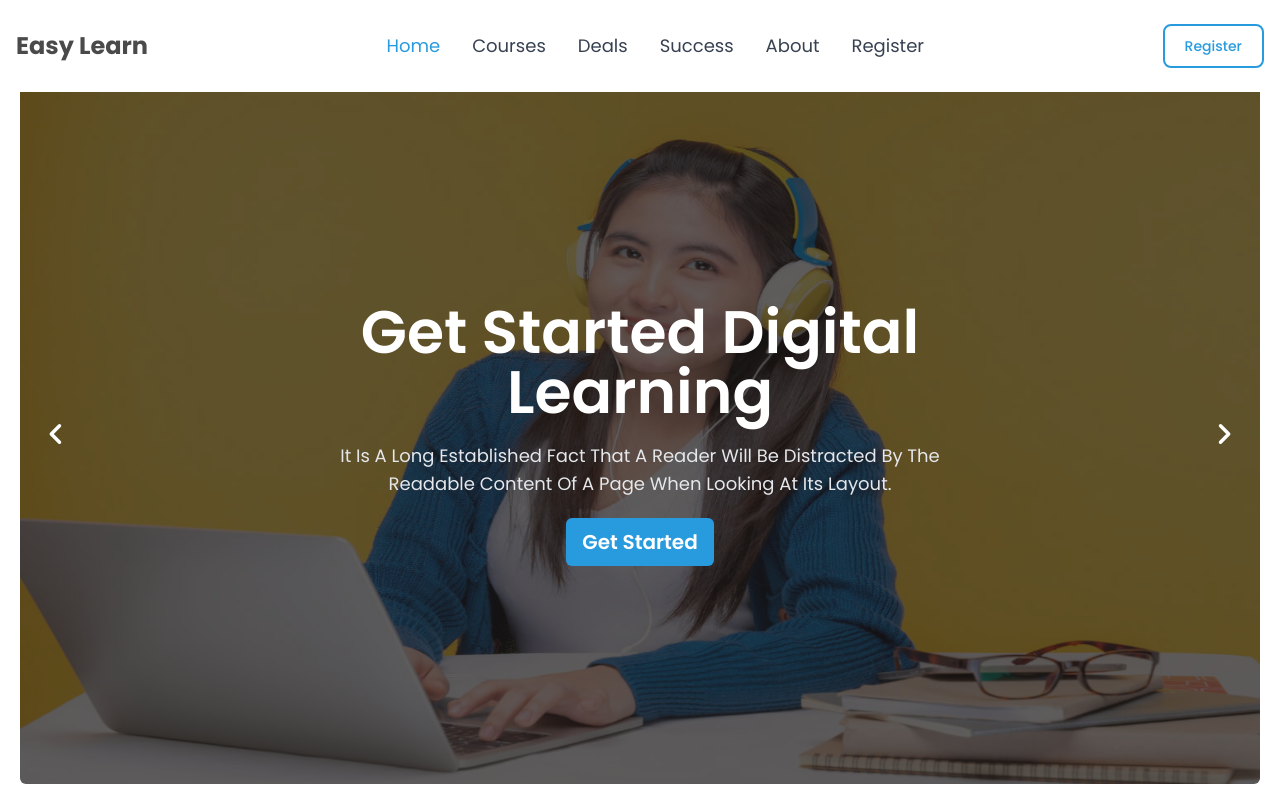
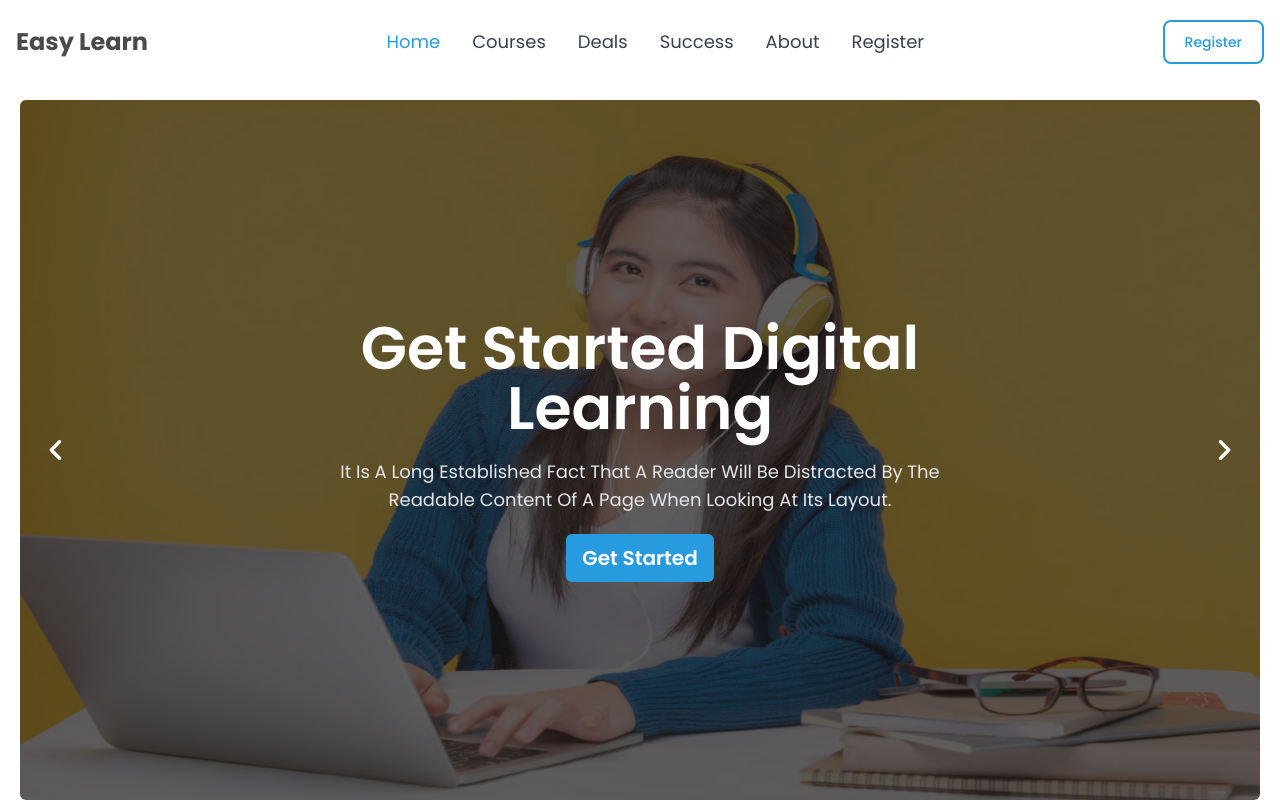
Before and after one commit to ar-zani/easy-learn, a plain HTML site: page index.html in a window 1280 px wide. Shown: the top 802 px of the page. Drawn offline with nearby package versions, Linux system fonts and the light colour scheme.

Commit message:
margin and padding checked

```diff
--- a/index.html
+++ b/index.html
@@ -46,10 +46,10 @@
 </head>
 
 <body class="font-poppin">
-  <header class="capitalize py-5 px-2 sm:px-5">
+  <header class="capitalize py-5 px-3 sm:px-5">
 
-    <nav class="bg-white pb-4 dark:bg-gray-900 fixed w-full z-50 top-0 left-0">
-      <div class="container flex flex-wrap md:flex-nowrap justify-between items-center mx-auto pt-4">
+    <nav class="bg-white py-3 dark:bg-gray-900 fixed w-full z-50 top-0 left-0">
+      <div class="container flex flex-wrap md:flex-nowrap justify-between items-center mx-auto">
         <!-- left-logo -->
         <a href="#" class="flex items-center">
           <span class="text-dark-2 self-center text-2xl font-bold whitespace-nowrap dark:text-white ml-4">Easy Learn</span>
@@ -108,7 +108,7 @@
     <!-- slider section -->
     <!-- --------------------------------------------- -->
 
-    <div id="animation-carousel" class="container mx-auto relative mt-14 md:mt-16" data-carousel="slide">
+    <div id="animation-carousel" class="container mx-auto relative mt-14 md:mt-20" data-carousel="slide">
       <!-- Carousel wrapper -->
       <div class="relative overflow-hidden rounded-md h-64 md:h-400 lg:h-700">
 
```
